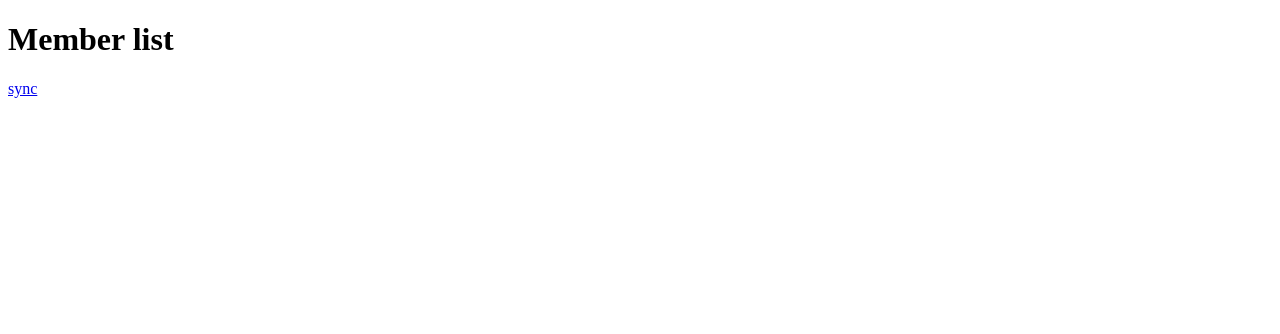
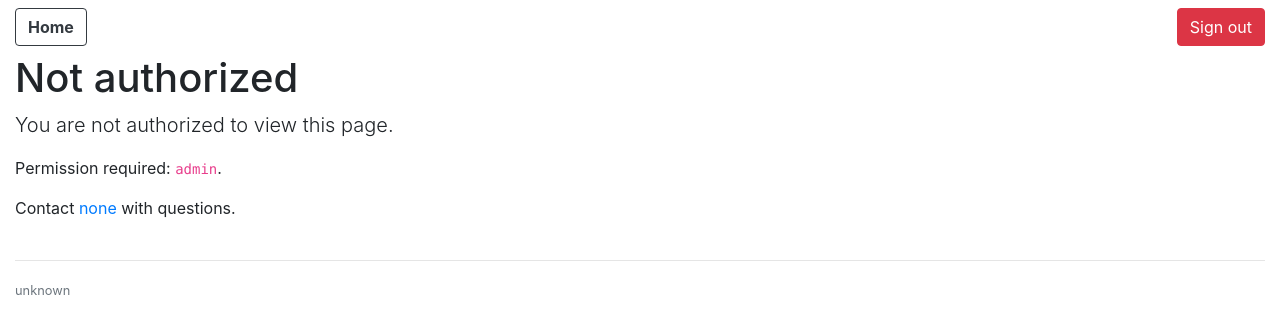
Before and after one commit to williamjacksn/clrkio, a Flask app: page / in a window 1280 px wide. Shown: the top 334 px of the page. Run offline with Flask 2, Linux system fonts and the light colour scheme; the visitor is signed in with stand-in values (Sample User, id 1); data that the repository does not hold is empty; some libraries are stand-ins or nearby versions.

Commit message:
Update templates

```diff
--- a/clrkio/app.py
+++ b/clrkio/app.py
@@ -1,7 +1,7 @@
+import apscheduler.schedulers.background
 import clrkio.church
 import clrkio.db
 import clrkio.settings
-import datetime
 import flask
 import functools
 import jwt
@@ -15,6 +15,7 @@ import werkzeug.middleware.proxy_fix
 
 
 settings = clrkio.settings.Settings()
+scheduler = apscheduler.schedulers.background.BackgroundScheduler()
 
 app = flask.Flask(__name__)
 app.wsgi_app = werkzeug.middleware.proxy_fix.ProxyFix(app.wsgi_app, x_for=1, x_proto=1, x_port=1)
@@ -57,6 +58,7 @@ def before_request():
 
 
 @app.route('/')
+@permission_required('admin')
 def index():
     db: clrkio.db.Database = flask.g.db
     members = db.get_all_members()
@@ -116,12 +118,12 @@ def sign_out():
     return flask.redirect(flask.url_for('index'))
 
 
-def sync():
-    ct = clrkio.church.ChurchToolsClient(settings)
-    db = clrkio.db.Database(settings)
-    _data = ct.get_unit_members()
-    for h in _data.get('households'):
-        hoh = h.get('headOfHouse')
+# def sync():
+#     ct = clrkio.church.ChurchToolsClient(settings)
+#     db = clrkio.db.Database(settings)
+#     _data = ct.get_unit_members()
+#     for h in _data.get('households'):
+#         hoh = h.get('headOfHouse')
 
 
 def main():
--- a/clrkio/db.py
+++ b/clrkio/db.py
@@ -76,10 +76,13 @@ class Database(fort.PostgresDatabase):
             '''
         self.u(sql, params)
 
-    def get_all_members(self):
-        return []
+    def get_all_members(self) -> List[Dict]:
+        sql = '''
+            SELECT individual_id, name, birthday, email FROM members WHERE visible IS TRUE
+        '''
+        return self.q(sql)
 
-    def get_member_by_id(self, params):
+    def get_member_by_id(self, params) -> Dict:
         sql = '''
             SELECT individual_id, name, birthday, email
             FROM members
--- a/clrkio/settings.py
+++ b/clrkio/settings.py
@@ -16,6 +16,7 @@ class Settings:
     church_tools_basic_auth_username: str
     church_tools_basic_auth_password: str
     db: str
+    debug_layout: bool
     log_format: str
     log_level: str
     openid_client_id: str
@@ -28,6 +29,7 @@ class Settings:
     scheme: str
     secret_key: str
     server_name: str
+    support_email: str
     version: str
     web_server_threads: int
 
@@ -38,6 +40,7 @@ class Settings:
         self.church_tools_api_key = os.getenv('CHURCH_TOOLS_API_KEY')
         self.church_tools_basic_auth_username = os.getenv('CHURCH_TOOLS_BASIC_AUTH_USERNAME')
         self.church_tools_basic_auth_password = os.getenv('CHURCH_TOOLS_BASIC_AUTH_PASSWORD')
+        self.debug_layout = as_bool(os.getenv('DEBUG_LAYOUT', 'False'))
         self.db = os.getenv('DB')
         self.log_format = os.getenv('LOG_FORMAT', '%(levelname)s [%(name)s] %(message)s')
         self.log_level = os.getenv('LOG_LEVEL', 'INFO')
@@ -50,6 +53,7 @@ class Settings:
         self.scheme = os.getenv('SCHEME', 'http')
         self.secret_key = os.getenv('SECRET_KEY')
         self.server_name = os.getenv('SERVER_NAME', f'localhost:{self.port}')
+        self.support_email = os.getenv('SUPPORT_EMAIL', 'none')
         self.version = os.getenv('APP_VERSION', 'unknown')
         self.web_server_threads = int(os.getenv('WEB_SERVER_THREADS', '4'))
 
--- a/clrkio/templates/base.html
+++ b/clrkio/templates/base.html
@@ -1,12 +1,60 @@
 <!doctype html>
-<html>
-    <head>
-        {% block head %}
-        <title>{% block title %}Clrkio{% endblock %}</title>
+<html lang="en">
+<head>
+    <meta charset="utf-8">
+    <meta name="viewport" content="width=device-width, initial-scale=1, shrink-to-fit=no">
+    <link rel="stylesheet" href="https://stackpath.bootstrapcdn.com/bootstrap/4.3.1/css/bootstrap.min.css"
+          integrity="sha384-ggOyR0iXCbMQv3Xipma34MD+dH/1fQ784/j6cY/iJTQUOhcWr7x9JvoRxT2MZw1T" crossorigin="anonymous">
+    <link rel="stylesheet" href="https://cdnjs.cloudflare.com/ajax/libs/open-iconic/1.1.1/font/css/open-iconic-bootstrap.min.css"
+          integrity="sha256-BJ/G+e+y7bQdrYkS2RBTyNfBHpA9IuGaPmf9htub5MQ=" crossorigin="anonymous" />
+    <link rel="stylesheet" href="{{ url_for('static', filename='local.css') }}">
+    <title>{% block title %}Clrkio{% endblock %}</title>
+    {% block end_of_head %}{% endblock %}
+</head>
+<body>
+
+<div class="container-fluid">
+    <div class="row pt-2">
+        <div class="col-6">
+            {% block breadcrumb %}
+            <a class="btn btn-outline-dark" href="#">
+                <span class="oi oi-home"></span>
+                <strong>Clrkio</strong>
+            </a>
+            {% endblock %}
+        </div>
+        <div class="col-6">
+        {% block sign_in_out %}
+            <a class="btn btn-success float-right" href="{{ url_for('sign_in') }}">
+                <span class="oi oi-person"></span>
+                Sign in
+            </a>
         {% endblock %}
-    </head>
-    <body>
-        {% block body %}
-        {% endblock %}
-    </body>
+        </div>
+    </div>
+
+    {% block main_content %}{% endblock %}
+
+    <div class="row py-2">
+        <div class="col-12">
+            <hr>
+            <small class="text-muted">
+                {{ g.settings.version }}
+                {% if g.settings.debug_layout %}
+                    <span class="d-inline d-sm-none">xs</span>
+                    <span class="d-none d-sm-inline d-md-none">sm</span>
+                    <span class="d-none d-md-inline d-lg-none">md</span>
+                    <span class="d-none d-lg-inline d-xl-none">lg</span>
+                    <span class="d-none d-xl-inline">xl</span>
+                {% endif %}
+            </small>
+        </div>
+    </div>
+
+    <script src="https://code.jquery.com/jquery-3.4.1.min.js" integrity="sha256-CSXorXvZcTkaix6Yvo6HppcZGetbYMGWSFlBw8HfCJo=" crossorigin="anonymous"></script>
+    <script src="https://stackpath.bootstrapcdn.com/bootstrap/4.3.1/js/bootstrap.bundle.min.js" integrity="sha384-xrRywqdh3PHs8keKZN+8zzc5TX0GRTLCcmivcbNJWm2rs5C8PRhcEn3czEjhAO9o" crossorigin="anonymous"></script>
+    {% block end_of_body %}{% endblock %}
+</div>
+
+</body>
 </html>
--- a/clrkio/templates/index.html
+++ b/clrkio/templates/index.html
@@ -1,11 +1,8 @@
 {% extends 'base.html' %}
 
-{% block body %}
-    <h1>Member list</h1>
-    <ul>
-        {% for m in members|sort(attribute='full_name') %}
-            <li><a href="{{ url_for('member_detail', individual_id=m.individual_id) }}">{{ m.full_name }}</a></li>
-        {% endfor %}
-    </ul>
-    <a href="{{ url_for('pre_sync') }}">sync</a>
+{% block sign_in_out %}
+    <a class="btn btn-danger float-right" href="{{ url_for('sign_out') }}" title="Signed in as {{ g.email }}">
+        <span class="oi oi-person"></span>
+        Sign out
+    </a>
 {% endblock %}
--- /dev/null
+++ b/clrkio/templates/not-authorized.html
@@ -0,0 +1,14 @@
+{% extends 'one-up.html' %}
+
+{% block main_content %}
+    <div class="row pt-2">
+        <div class="col-12">
+            <h1>Not authorized</h1>
+            <p class="lead">You are not authorized to view this page.</p>
+            <p>Permission required: <code>{{ g.required_permission }}</code>.</p>
+            <p>
+                Contact <a href="mailto:{{ g.settings.support_email }}?subject=Help with {{ request.url }}">{{ g.settings.support_email }}</a> with questions.
+            </p>
+        </div>
+    </div>
+{% endblock %}
--- /dev/null
+++ b/clrkio/templates/one-up.html
@@ -0,0 +1,8 @@
+{% extends 'index.html' %}
+
+{% block breadcrumb %}
+    <a class="btn btn-outline-dark" href="{{ url_for('index') }}">
+        <span class="oi oi-chevron-left"></span>
+        <strong>Home</strong>
+    </a>
+{% endblock %}
```
Also changed, not shown: clrkio/templates/member_detail.html (deleted, +0 -7 lines), clrkio/templates/pre_sync.html (deleted, +0 -15 lines), clrkio/templates/sync.html (deleted, +0 -21 lines), clrkio/local.css (added).
